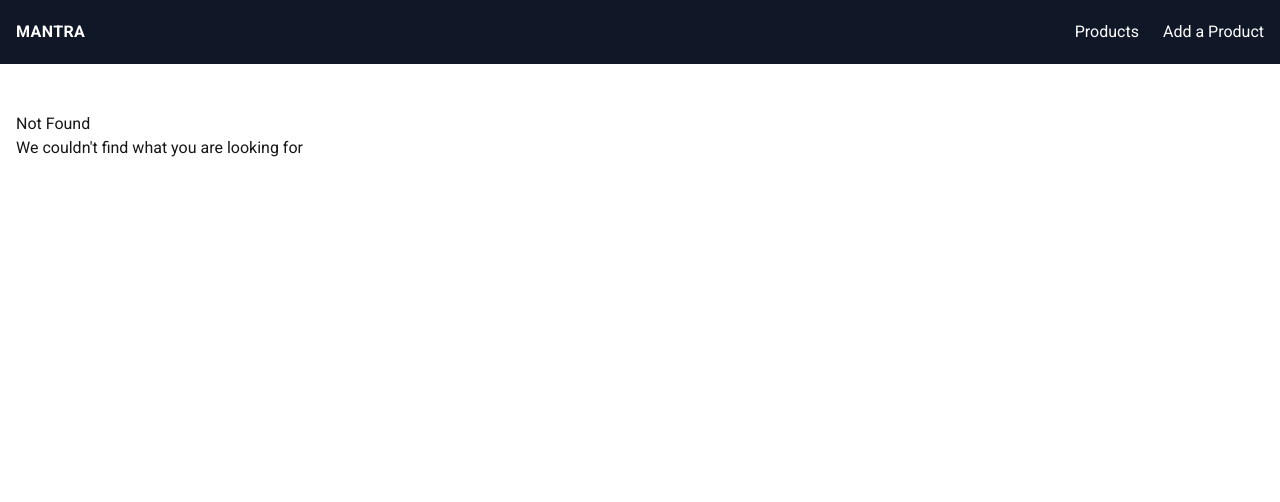
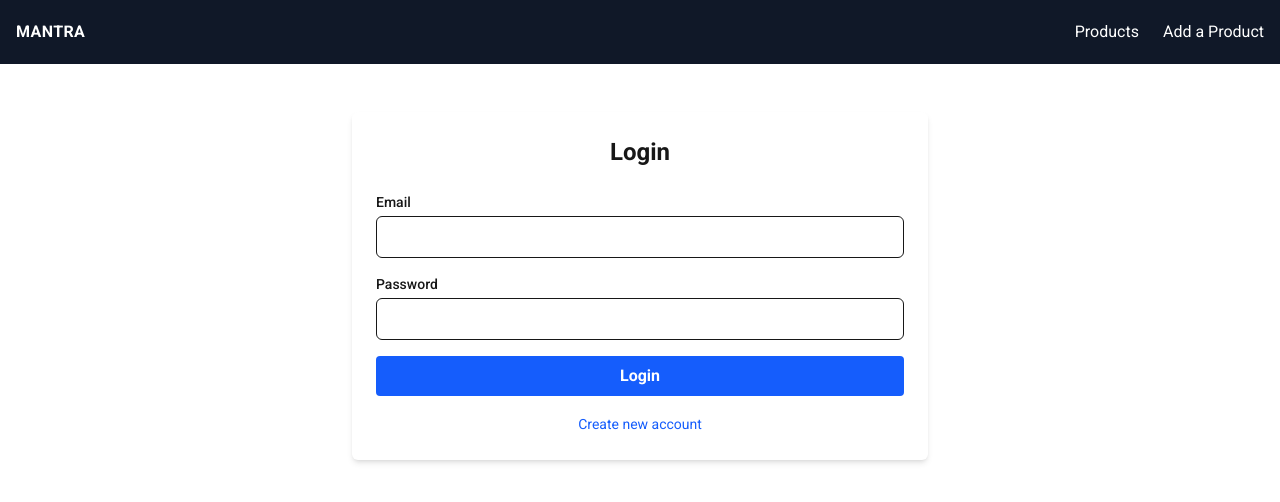
Before and after one commit to puranik3/react-nextjs-mindtree-mar-2025, a Next.js app in the folder demos/04-nextjs/mantra-store/: page /auth in a window 1280 px wide. Before the commit this address had no page. Shown: the top 502 px of the page. Built offline with nearby package versions, Linux system fonts and the light colour scheme.

Commit message:
Step 23: Login / registration form on /auth

```diff
--- a/demos/04-nextjs/mantra-store/package.json
+++ b/demos/04-nextjs/mantra-store/package.json
@@ -10,8 +10,11 @@
   },
   "dependencies": {
     "@tanstack/react-query": "^5.71.5",
+    "@types/bcryptjs": "^2.4.6",
+    "bcryptjs": "^3.0.2",
     "mongoose": "^8.13.1",
     "next": "15.2.4",
+    "next-auth": "^4.24.11",
     "react": "^19.0.0",
     "react-dom": "^19.0.0",
     "react-icons": "^5.5.0"
--- /dev/null
+++ b/demos/04-nextjs/mantra-store/src/app/auth/page.tsx
@@ -0,0 +1,11 @@
+import type { Metadata } from "next";
+import AuthForm from "@/components/auth/auth-form";
+
+export const metadata: Metadata = {
+    title: "Login/Register | Mantra Store",
+    description: "Login / Register with Mantra Store",
+};
+
+export default function AuthPage() {
+    return <AuthForm />;
+}
--- /dev/null
+++ b/demos/04-nextjs/mantra-store/src/components/auth/auth-form.tsx
@@ -0,0 +1,102 @@
+"use client";
+
+import { useState } from "react";
+
+function AuthForm() {
+    const [isLogin, setIsLogin] = useState(true);
+
+    const [username, setUsername] = useState("");
+    const [email, setEmail] = useState("");
+    const [password, setPassword] = useState("");
+
+    function switchAuthModeHandler() {
+        setIsLogin((prevState) => !prevState);
+    }
+
+    return (
+        <section className="max-w-xl mx-auto p-6 bg-white shadow-md rounded-md">
+            <h1 className="text-2xl font-semibold mb-6 text-center">
+                {isLogin ? "Login" : "Sign Up"}
+            </h1>
+
+            <form className="space-y-4">
+                {!isLogin && (
+                    <div>
+                        <label
+                            htmlFor="username"
+                            className="block text-sm font-medium mb-1"
+                        >
+                            Username
+                        </label>
+                        <input
+                            required
+                            type="text"
+                            id="username"
+                            name="username"
+                            value={username}
+                            onChange={(e) => setUsername(e.target.value)}
+                            className="w-full max-w-full px-4 py-2 border rounded-md focus:outline-none focus:ring-2 focus:ring-blue-500"
+                        />
+                    </div>
+                )}
+
+                <div>
+                    <label
+                        htmlFor="email"
+                        className="block text-sm font-medium mb-1"
+                    >
+                        Email
+                    </label>
+                    <input
+                        required
+                        type="email"
+                        id="email"
+                        name="email"
+                        value={email}
+                        onChange={(e) => setEmail(e.target.value)}
+                        className="w-full max-w-full px-4 py-2 border rounded-md focus:outline-none focus:ring-2 focus:ring-blue-500"
+                    />
+                </div>
+
+                <div>
+                    <label
+                        htmlFor="password"
+                        className="block text-sm font-medium mb-1"
+                    >
+                        Password
+                    </label>
+                    <input
+                        required
+                        type="password"
+                        id="password"
+                        name="password"
+                        value={password}
+                        onChange={(e) => setPassword(e.target.value)}
+                        className="w-full max-w-full px-4 py-2 border rounded-md focus:outline-none focus:ring-2 focus:ring-blue-500"
+                    />
+                </div>
+
+                <div className="space-y-4">
+                    <button
+                        type="submit"
+                        className="w-full bg-blue-600 text-white font-semibold py-2 rounded hover:bg-blue-700 transition"
+                    >
+                        {isLogin ? "Login" : "Create Account"}
+                    </button>
+
+                    <button
+                        type="button"
+                        onClick={switchAuthModeHandler}
+                        className="w-full text-blue-600 hover:underline text-sm"
+                    >
+                        {isLogin
+                            ? "Create new account"
+                            : "Login with existing account"}
+                    </button>
+                </div>
+            </form>
+        </section>
+    );
+}
+
+export default AuthForm;
--- a/demos/04-nextjs/mantra-store/src/components/product-detail/product-reviews/product-reviews.tsx
+++ b/demos/04-nextjs/mantra-store/src/components/product-detail/product-reviews/product-reviews.tsx
@@ -6,26 +6,39 @@
 
 const ProductReviews = () => {
     // #1: Extract reviews from context (shared in the product details layout.tsx)
+    // #4: Extract productId as well
     const { product, productId } = useProduct();
 
     const reviews = product?.reviews as IReview[];
 
-    // Add this...
+    // #5: Add this...
     const router = useRouter();
+
+    // #7: Button click handler - redirect user to add review page
+    const navigateToAddReview = () => {
+        router.push(`/products/${productId}/addreview`);
+    };
 
     // #2: UI if no reviews present for the product
     if (!reviews || reviews.length === 0) {
-        return <p>No reviews yet. Be the first one to add a review!</p>;
+        return (
+            <>
+                <p>No reviews yet. Be the first one to add a review!</p>
+                <button
+                    onClick={navigateToAddReview}
+                    className="bg-blue-600 hover:bg-blue-700 text-white font-medium py-2 px-4 rounded my-8"
+                >
+                    Add Review
+                </button>
+            </>
+        );
     }
-
-    const navigateToAddReview = () => {
-        router.push(`/products/${productId}/addreview`);
-    };
 
     // #3 UI if reviews present for the product - show list of reviews
     return (
         <div>
             <h2 className="text-xl font-semibold mb-4">Reviews</h2>
+            {/* $6: Set the UI for button navigation */}
             <button
                 onClick={navigateToAddReview}
                 className="bg-blue-600 hover:bg-blue-700 text-white font-medium py-2 px-4 rounded my-8"
```
Also changed, not shown: 1 other file (tests, documents, lock files or other folders).
